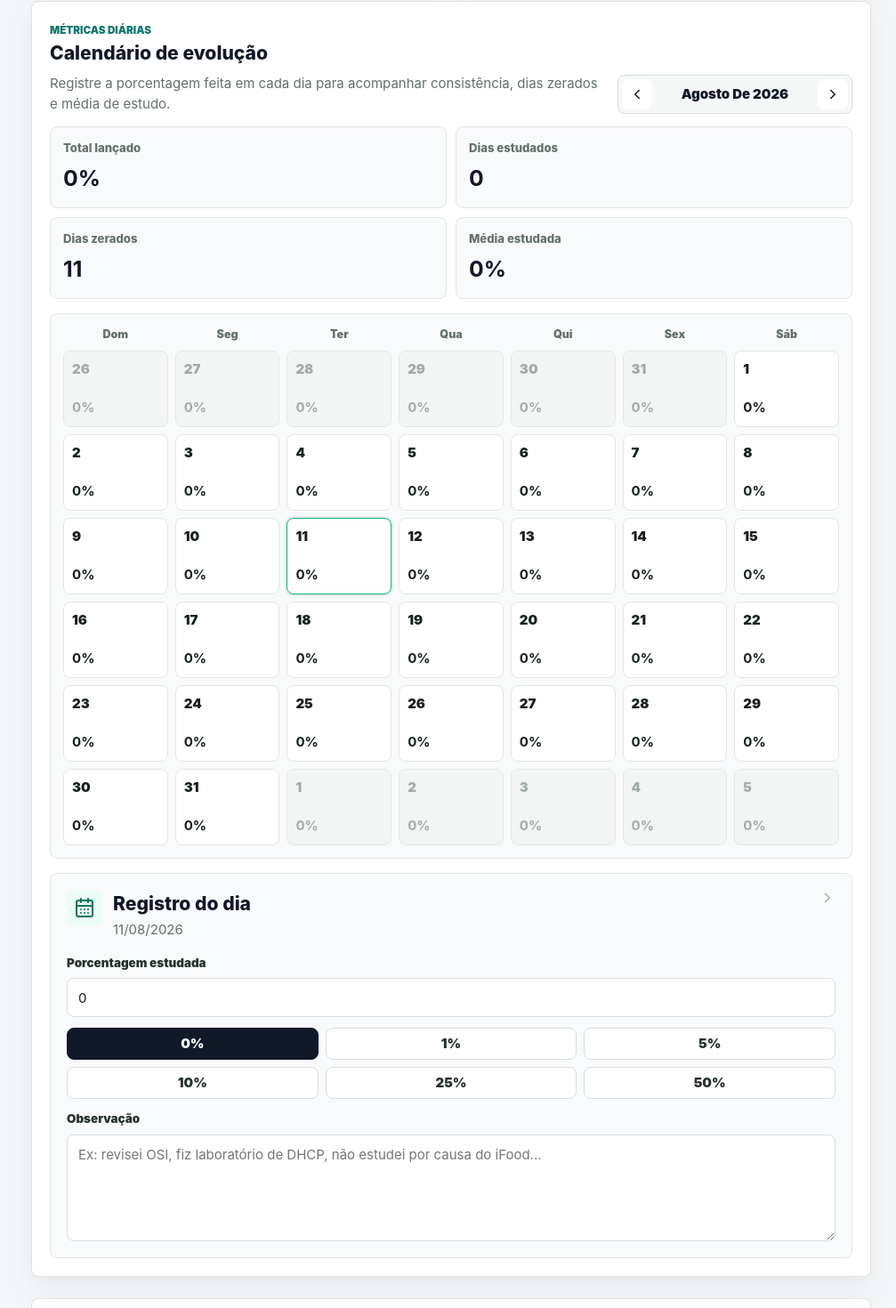
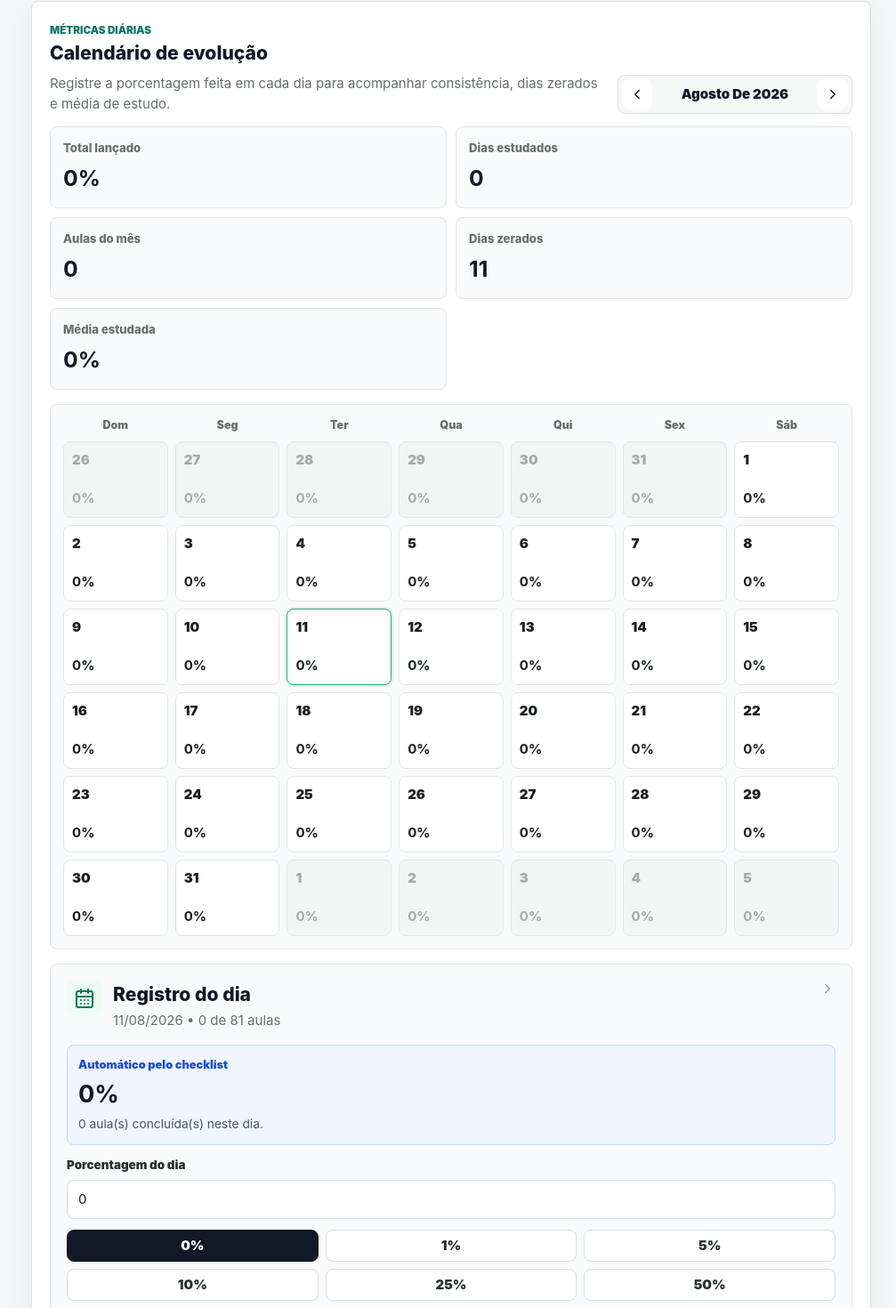
Before and after one commit to agtovieira/cronograma, a React (Vite) app: page / in a window 1280 px wide. Shown: the part 1058-2528 px from the top of the page at 89% size, without its empty margins (273-1280 px from the left). Built offline with nearby package versions, Linux system fonts and the light colour scheme.

Commit message:
Automatiza percentual diario por aulas concluidas

```diff
--- a/src/App.tsx
+++ b/src/App.tsx
@@ -68,6 +68,7 @@ type Certification = {
 type StudyEntry = {
   percent: number;
   note?: string;
+  completedLessons?: number;
 };
 
 const courses: Course[] = [
@@ -402,12 +403,42 @@ function getMonthLabel(date: Date) {
   }).format(date);
 }
 
-function getMonthStats(entries: Record<string, StudyEntry>, monthDate: Date) {
+function getCompletedLessonsForDate(completionDates: Record<string, string>, dateKey: string) {
+  return Object.values(completionDates).filter((completionDate) => completionDate === dateKey).length;
+}
+
+function getPercentFromLessonCount(completedCount: number, totalLessons: number) {
+  if (totalLessons === 0 || completedCount === 0) return 0;
+  return Math.min(100, Math.round((completedCount / totalLessons) * 100));
+}
+
+function getStudyPercentForDate(
+  entries: Record<string, StudyEntry>,
+  completionDates: Record<string, string>,
+  dateKey: string,
+  totalLessons: number
+) {
+  const automaticPercent = getPercentFromLessonCount(getCompletedLessonsForDate(completionDates, dateKey), totalLessons);
+  return entries[dateKey]?.percent ?? automaticPercent;
+}
+
+function getAutomaticMonthStats(entries: Record<string, StudyEntry>, completionDates: Record<string, string>, monthDate: Date, totalLessons: number) {
   const monthKey = getMonthKey(monthDate);
-  const monthEntries = Object.entries(entries).filter(([key]) => key.startsWith(monthKey));
-  const totalPercent = monthEntries.reduce((total, [, entry]) => total + entry.percent, 0);
-  const studiedDays = monthEntries.filter(([, entry]) => entry.percent > 0).length;
+  const monthDates = new Set<string>();
+
+  Object.keys(entries)
+    .filter((key) => key.startsWith(monthKey))
+    .forEach((key) => monthDates.add(key));
+
+  Object.values(completionDates)
+    .filter((dateKey) => dateKey.startsWith(monthKey))
+    .forEach((dateKey) => monthDates.add(dateKey));
+
+  const percentages = Array.from(monthDates).map((dateKey) => getStudyPercentForDate(entries, completionDates, dateKey, totalLessons));
+  const totalPercent = percentages.reduce((total, percent) => total + percent, 0);
+  const studiedDays = percentages.filter((percent) => percent > 0).length;
   const averagePercent = studiedDays > 0 ? Math.round(totalPercent / studiedDays) : 0;
+  const completedLessons = Object.values(completionDates).filter((dateKey) => dateKey.startsWith(monthKey)).length;
 
   const today = new Date();
   const visibleMonth = monthDate.getMonth();
@@ -424,7 +455,8 @@ function getMonthStats(entries: Record<string, StudyEntry>, monthDate: Date) {
     totalPercent,
     studiedDays,
     noStudyDays,
-    averagePercent
+    averagePercent,
+    completedLessons
   };
 }
 
@@ -445,6 +477,14 @@ function App() {
     try {
       const saved = localStorage.getItem("cronograma-redes-calendar");
       return saved ? (JSON.parse(saved) as Record<string, StudyEntry>) : {};
+    } catch {
+      return {};
+    }
+  });
+  const [lessonCompletionDates, setLessonCompletionDates] = useState<Record<string, string>>(() => {
+    try {
+      const saved = localStorage.getItem("cronograma-redes-completion-dates");
+      return saved ? (JSON.parse(saved) as Record<string, string>) : {};
     } catch {
       return {};
     }
@@ -473,8 +513,16 @@ function App() {
   const nextLessons = allLessons.filter((lesson) => !done[lesson.id]).slice(0, 5);
   const selectedCertification = certifications.find((certification) => certification.id === activeCertification) ?? certifications[0];
   const calendarDays = useMemo(() => getMonthCalendarDays(visibleMonth), [visibleMonth]);
-  const monthStats = useMemo(() => getMonthStats(studyEntries, visibleMonth), [studyEntries, visibleMonth]);
-  const selectedEntry = studyEntries[selectedDate] ?? { percent: 0, note: "" };
+  const monthStats = useMemo(
+    () => getAutomaticMonthStats(studyEntries, lessonCompletionDates, visibleMonth, allLessons.length),
+    [allLessons.length, lessonCompletionDates, studyEntries, visibleMonth]
+  );
+  const todayKey = getDateKey(new Date());
+  const todayCompletedLessons = getCompletedLessonsForDate(lessonCompletionDates, todayKey);
+  const todayPercent = getStudyPercentForDate(studyEntries, lessonCompletionDates, todayKey, allLessons.length);
+  const selectedCompletedLessons = getCompletedLessonsForDate(lessonCompletionDates, selectedDate);
+  const selectedAutomaticPercent = getPercentFromLessonCount(selectedCompletedLessons, allLessons.length);
+  const selectedEntry = studyEntries[selectedDate] ?? { percent: selectedAutomaticPercent, note: "", completedLessons: selectedCompletedLessons };
 
   const filteredCourses = useMemo(() => {
     const normalizedQuery = query.trim().toLowerCase();
@@ -490,9 +538,43 @@ function App() {
   }, [priority, query]);
 
   function toggleLesson(id: string) {
+    const today = getDateKey(new Date());
+    const nextIsDone = !done[id];
+
     setDone((current) => {
       const next = { ...current, [id]: !current[id] };
       localStorage.setItem("cronograma-redes-status", JSON.stringify(next));
+      return next;
+    });
+
+    setLessonCompletionDates((current) => {
+      const next = { ...current };
+      const previousDate = current[id];
+      const affectedDates = new Set<string>([today]);
+      if (previousDate) affectedDates.add(previousDate);
+
+      if (nextIsDone) {
+        next[id] = today;
+      } else {
+        delete next[id];
+      }
+
+      localStorage.setItem("cronograma-redes-completion-dates", JSON.stringify(next));
+
+      setStudyEntries((entries) => {
+        const nextEntries = { ...entries };
+        affectedDates.forEach((dateKey) => {
+          const completedInDate = getCompletedLessonsForDate(next, dateKey);
+          nextEntries[dateKey] = {
+            ...(entries[dateKey] ?? {}),
+            percent: getPercentFromLessonCount(completedInDate, allLessons.length),
+            completedLessons: completedInDate
+          };
+        });
+        localStorage.setItem("cronograma-redes-calendar", JSON.stringify(nextEntries));
+        return nextEntries;
+      });
+
       return next;
     });
   }
@@ -581,7 +663,7 @@ function App() {
           <Metric icon={<GraduationCap />} label="Aulas mapeadas" value={allLessons.length.toString()} helper={`${courses.length} cursos na trilha`} />
           <Metric icon={<CheckCircle2 />} label="Progresso geral" value={`${progress}%`} helper={`${completed} de ${allLessons.length} concluídas`} />
           <Metric icon={<Clock3 />} label="Foco de hoje" value={todayPlan.day} helper={todayPlan.focus} />
-          <Metric icon={<Target />} label="Hoje registrado" value={`${studyEntries[getDateKey(new Date())]?.percent ?? 0}%`} helper="Lançamento diário de estudo" />
+          <Metric icon={<Target />} label="Hoje registrado" value={`${todayPercent}%`} helper={`${todayCompletedLessons} de ${allLessons.length} aulas marcadas hoje`} />
         </section>
 
         <section className="operations-grid">
@@ -656,6 +738,10 @@ function App() {
               <strong>{monthStats.studiedDays}</strong>
             </div>
             <div>
+              <span>Aulas do mês</span>
+              <strong>{monthStats.completedLessons}</strong>
+            </div>
+            <div>
               <span>Dias zerados</span>
               <strong>{monthStats.noStudyDays}</strong>
             </div>
@@ -675,7 +761,8 @@ function App() {
               <div className="calendar-grid">
                 {calendarDays.map((day) => {
                   const entry = studyEntries[day.key];
-                  const percent = entry?.percent ?? 0;
+                  const completedInDay = getCompletedLessonsForDate(lessonCompletionDates, day.key);
+                  const percent = entry?.percent ?? getPercentFromLessonCount(completedInDay, allLessons.length);
                   const isSelected = day.key === selectedDate;
                   const isToday = day.key === getDateKey(new Date());
                   return (
@@ -695,17 +782,28 @@ function App() {
             </div>
 
             <aside className="daily-entry">
-              <PanelTitle icon={<CalendarDays />} title="Registro do dia" description={new Date(`${selectedDate}T12:00:00`).toLocaleDateString("pt-BR")} />
+              <PanelTitle
+                icon={<CalendarDays />}
+                title="Registro do dia"
+                description={`${new Date(`${selectedDate}T12:00:00`).toLocaleDateString("pt-BR")} • ${selectedCompletedLessons} de ${allLessons.length} aulas`}
+              />
+
+              <div className="auto-percent">
+                <span>Automático pelo checklist</span>
+                <strong>{selectedAutomaticPercent}%</strong>
+                <p>{selectedCompletedLessons} aula(s) concluída(s) neste dia.</p>
+              </div>
 
               <label className="percent-field">
-                <span>Porcentagem estudada</span>
+                <span>Porcentagem do dia</span>
                 <input
                   max={100}
                   min={0}
                   onChange={(event) =>
                     updateStudyEntry(selectedDate, {
                       ...selectedEntry,
-                      percent: clampPercent(event.target.value)
+                      percent: clampPercent(event.target.value),
+                      completedLessons: selectedCompletedLessons
                     })
                   }
                   type="number"
@@ -718,7 +816,7 @@ function App() {
                   <button
                     className={selectedEntry.percent === percent ? "active" : ""}
                     key={percent}
-                    onClick={() => updateStudyEntry(selectedDate, { ...selectedEntry, percent })}
+                    onClick={() => updateStudyEntry(selectedDate, { ...selectedEntry, percent, completedLessons: selectedCompletedLessons })}
                     type="button"
                   >
                     {percent}%
@@ -732,7 +830,8 @@ function App() {
                   onChange={(event) =>
                     updateStudyEntry(selectedDate, {
                       ...selectedEntry,
-                      note: event.target.value
+                      note: event.target.value,
+                      completedLessons: selectedCompletedLessons
                     })
                   }
                   placeholder="Ex: revisei OSI, fiz laboratório de DHCP, não estudei por causa do iFood..."
--- a/src/styles.css
+++ b/src/styles.css
@@ -485,7 +485,7 @@ p {
 
 .calendar-metrics {
   display: grid;
-  grid-template-columns: repeat(4, minmax(0, 1fr));
+  grid-template-columns: repeat(5, minmax(0, 1fr));
   gap: 10px;
   margin-bottom: 16px;
 }
@@ -604,6 +604,34 @@ p {
 
 .daily-entry {
   padding: 18px;
+}
+
+.auto-percent {
+  margin-bottom: 12px;
+  padding: 12px;
+  border: 1px solid #bfdbfe;
+  border-radius: 8px;
+  background: #eff6ff;
+}
+
+.auto-percent span {
+  display: block;
+  color: #1d4ed8;
+  font-size: 0.8rem;
+  font-weight: 900;
+}
+
+.auto-percent strong {
+  display: block;
+  margin-top: 4px;
+  color: #111827;
+  font-size: 1.7rem;
+}
+
+.auto-percent p {
+  margin-top: 2px;
+  color: #475569;
+  font-size: 0.86rem;
 }
 
 .percent-field,
```
Also changed, not shown: 1 other file (tests, documents, lock files or other folders).
